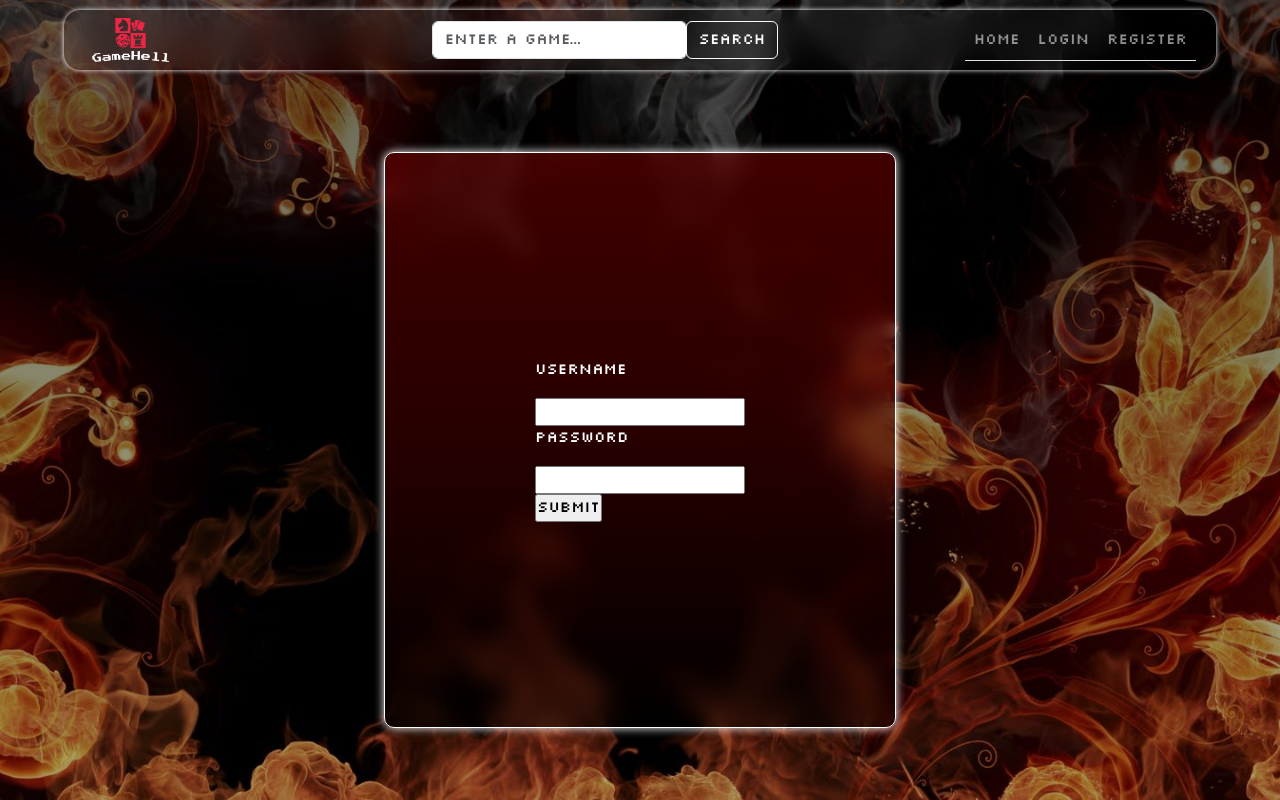
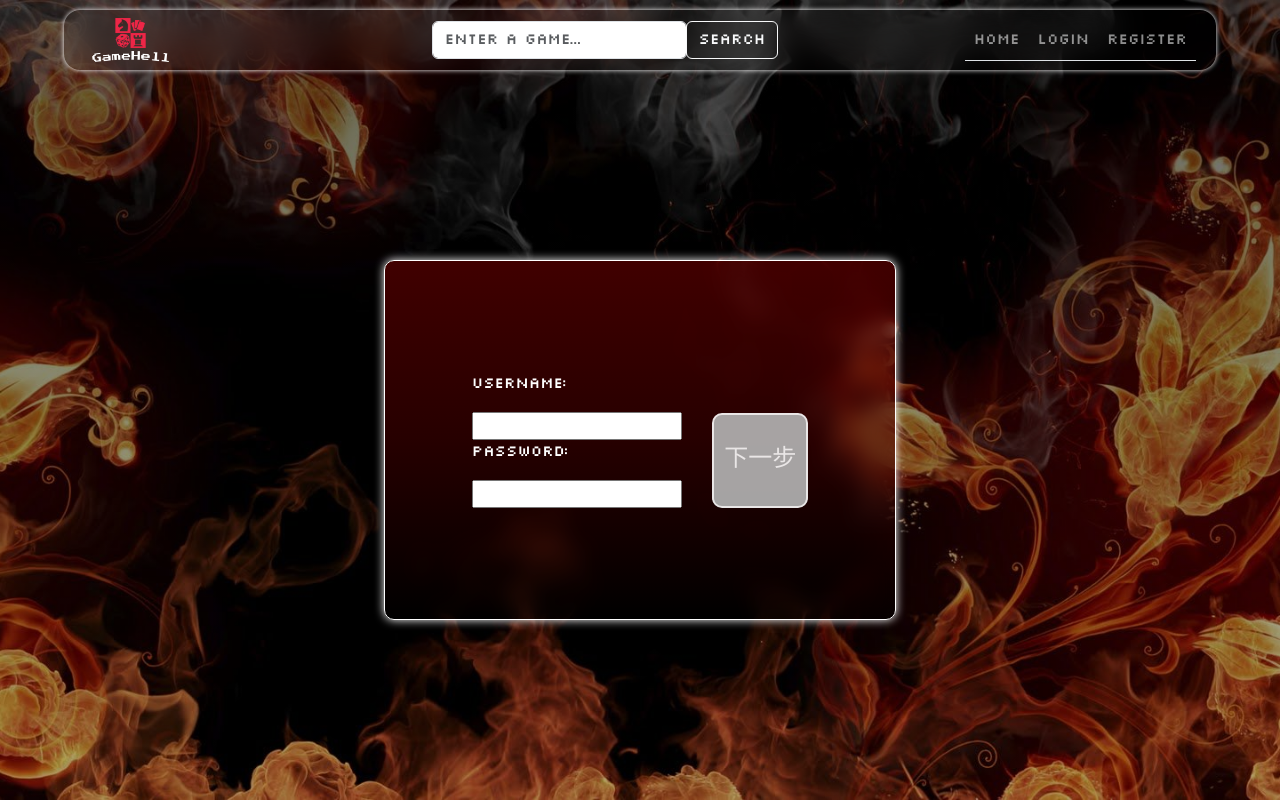
Before and after one commit to loliconriel/GameHell, a Django app: page /Login in a window 1280 px wide. Run offline with Django 4.2, Linux system fonts and the light colour scheme; some web fonts are replaced.

Commit message:
css(3.0)

```diff
--- a/GameHell/Minesweeper/templates/Login.html
+++ b/GameHell/Minesweeper/templates/Login.html
@@ -17,14 +17,22 @@
     <div class="containerbox">
         {{block.super}}
         <div class="loginBox">
-            <div class="transbox">
-                <form action="">
-                    <p>Username</p>
-                    <input type="text" name="" id="">
-                    <p>Password</p>
-                    <input type="text">
-                    <br>
-                    <input type="submit">
+            <div class="transbox transbox1">
+                <form action="" class="formbox">
+                    <div class="column1">
+                        <div>
+                            <p>Username:</p>
+                            <input type="text" name="" id="">
+
+                        </div>
+                        <div>
+                            <p>Password:</p>
+                            <input type="text">
+                        </div>
+                    </div>
+                    <div class="columnlogin">
+                        <input type="submit" value="下一步" class="startGameButton loginButton">
+                    </div>
                 </form>
             </div>
         </div>
--- a/GameHell/Minesweeper/templates/Main.html
+++ b/GameHell/Minesweeper/templates/Main.html
@@ -21,10 +21,10 @@
             <!-- 右邊區塊：踩地雷、遊戲簡介、開始遊戲、調整設定 -->
             <div class="col-md-4 px-5 information-container">
                 <!-- 遊戲名稱 -->
-                <h1 class="mt-3 me-5 display-4 gameName text-md-2 text-lg-3 text-xl-3 text-xxl-4">踩地雷
+                <h1 class="mt-3 me-5 gameName">踩地雷
                 </h1>
                 <!-- 遊戲簡介 -->
-                <div class="text-end fs-4 introduce text-md-2 text-lg-3 text-xl-3 text-xxl-4">
+                <div class="text-end introduce">
                     歡迎來到遊戲地獄，
                     <br>
                     遊戲地獄取名的靈感由來，
@@ -43,7 +43,7 @@
                     <br>
                     來達到UI/UX設計的目的，
                     <br>
-                    以及致敬我們小時候的童年。
+                    致敬我們小時候的童年。
                 </div>
                 <!-- 開始遊戲、調整設定 -->
                 <div class="runcontainer text-end">
--- /dev/null
+++ b/GameHell/package.json
@@ -0,0 +1,5 @@
+{
+  "dependencies": {
+    "rfs": "^10.0.0"
+  }
+}
--- a/GameHell/static/Minesweeper/style.css
+++ b/GameHell/static/Minesweeper/style.css
@@ -169,13 +174,31 @@ header {
     justify-content: center;
 }
 
+.formbox {
+    display: flex;
+    justify-content: center;
+    align-items: center;
+    gap: 10%;
+}
+
+.columnlogin {
+    display: flex;
+    justify-content: center;
+    align-items: end;
+    height: 100%;
+}
+
+.loginButton {
+    height: 70%;
+}
+
 .transbox {
     width: 40%;
     display: flex;
     align-items: center;
     justify-content: center;
     flex-direction: column;
-    gap: 30px;
+    gap: 10%;
     border: 1px solid #fff;
     height: 80%;
     color: #fff;
@@ -183,6 +206,10 @@ header {
     backdrop-filter: blur(10px);
     border-radius: 10px;
     box-shadow: 0 0 10px #fff;
+}
+
+.transbox1 {
+    height: 50%;
 }
 
 .defaultMode {
```
Also changed, not shown: other parts of GameHell/static/Minesweeper/style.css (+78 -23 lines), GameHell/Minesweeper/templates/GameSetting.html (+4 -4 lines), GameHell/Minesweeper/templates/Gaming.html (+7 -8 lines), GameHell/static/Minesweeper/Game.js (+126 -126 lines), GameHell/package-lock.json (added).
